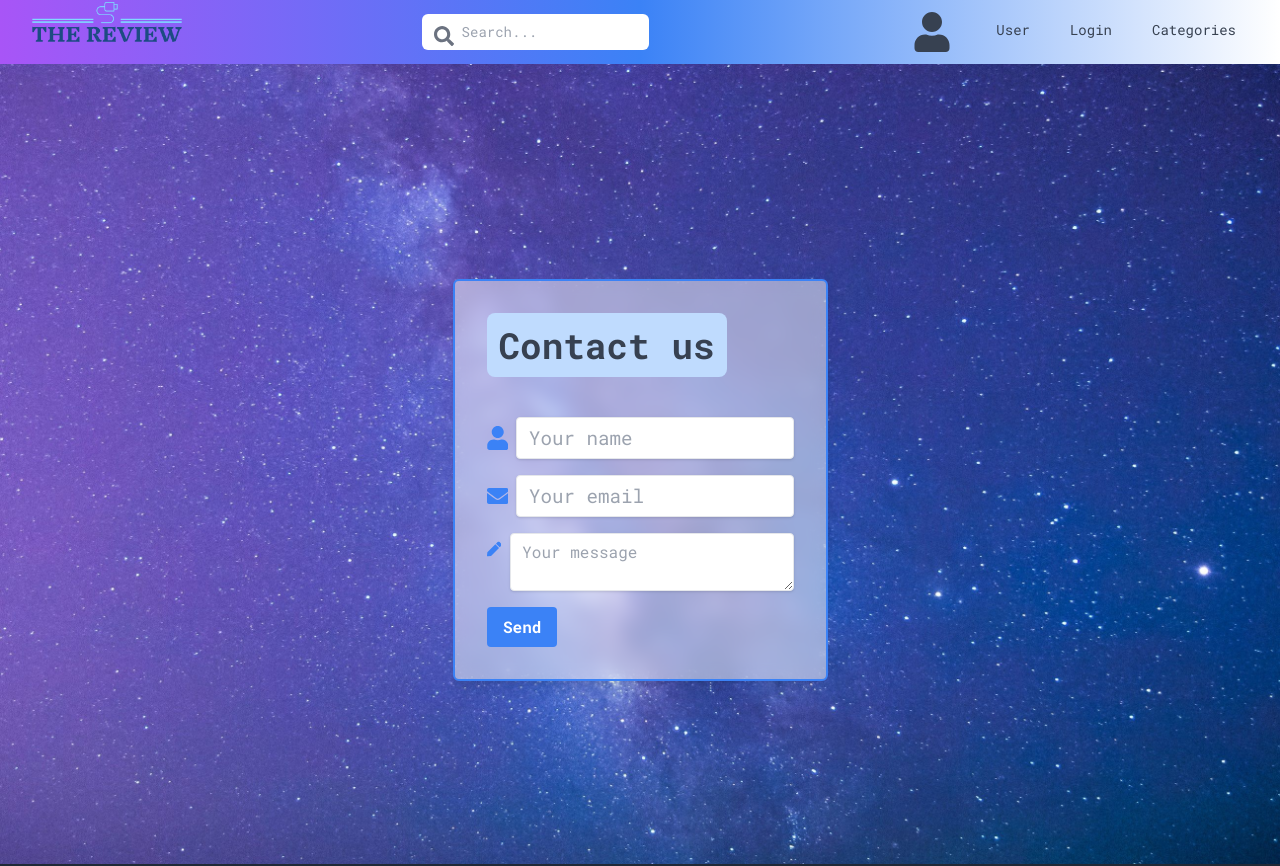
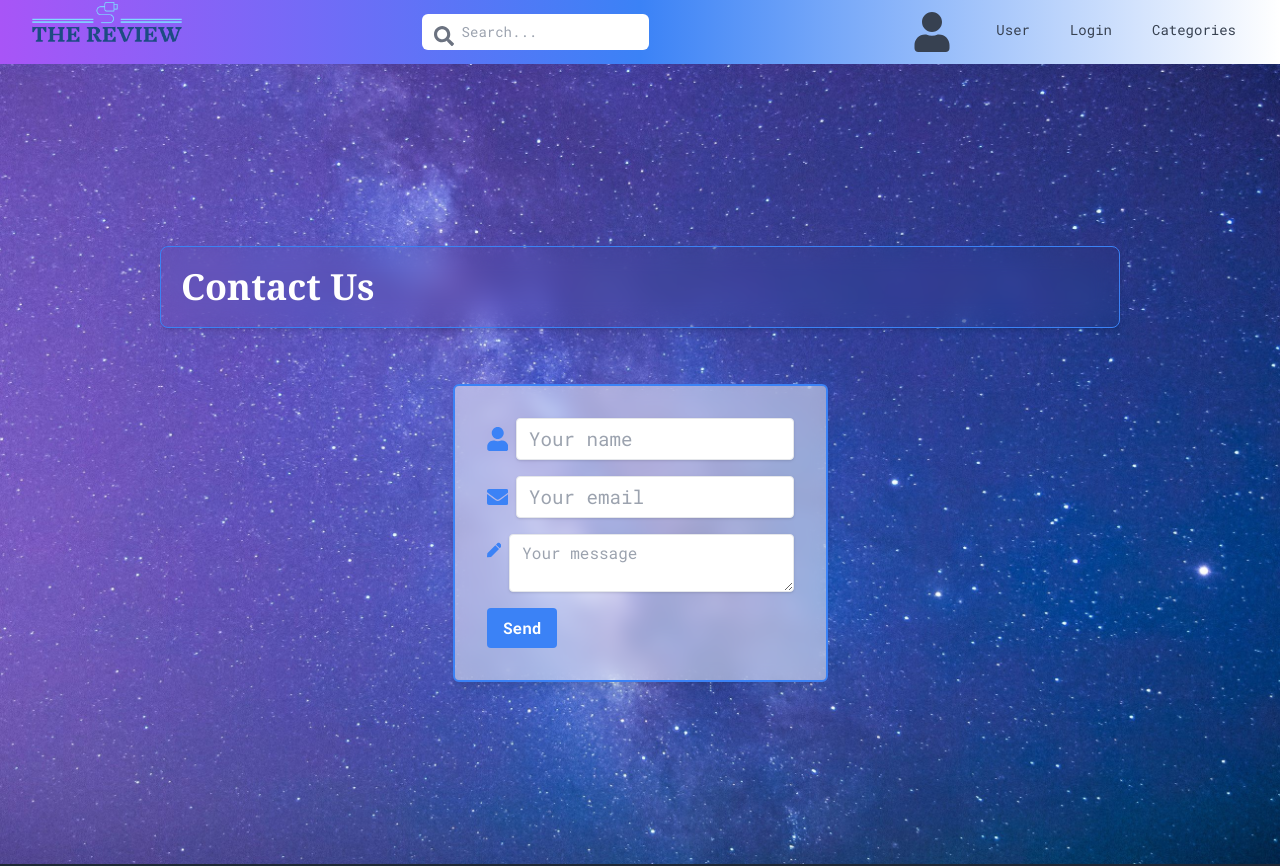
Before and after one commit to Marvindje/The-review-perso, a React (Vite) app in the folder frontend/: page /contact in a window 1280 px wide. Shown: the top 866 px of the page. Built offline with nearby package versions, Linux system fonts and the light colour scheme.

Commit message:
div contact us modifiee dans la page contact

```diff
--- a/frontend/src/components/InputField.jsx
+++ b/frontend/src/components/InputField.jsx
@@ -28,20 +28,21 @@ function Contact() {
 
   return (
     <div className="flex flex-col items-center justify-center min-h-screen py-6 bg-cover bg-center" style={{ backgroundImage: `url(${galaxyBackground})` }}>
+      <motion.h1
+        className="w-3/4 mx-auto text-4xl font-semibold text-white mb-6 p-5 rounded-lg shadow-md bg-transparent border border-blue-500 hover:shadow-lg transition-shadow duration-300 ease-in-out backdrop-blur-md"
+        style={{ fontFamily: 'Georgia, serif' }}
+        initial={{ x: "-100vw" }}
+        animate={{ x: 0 }}
+        transition={{ duration: 1 }}
+      >
+        Contact Us
+      </motion.h1>
       <motion.div
         className="max-w-2xl mx-auto bg-white rounded-lg shadow-lg p-8 mt-8 flex flex-col items-start justify-center border-2 border-blue-500 rounded-md bg-opacity-50 backdrop-blur"
         initial={{ scale: 0 }}
         animate={{ scale: 1 }}
         transition={{ duration: 0.5 }}
       >
-        <motion.h1
-          className="text-4xl font-semibold text-gray-700 mb-10 bg-blue-200 p-3 rounded-lg"
-          initial={{ scale: 0 }}
-          animate={{ scale: 1 }}
-          transition={{ duration: 0.5 }}
-        >
-          Contact us
-        </motion.h1>
         {submitted ? (
           <p className="text-green-500">Your message has been sent!</p>
         ) : (
--- a/frontend/src/pages/Homepage.jsx
+++ b/frontend/src/pages/Homepage.jsx
@@ -32,7 +32,10 @@ function HomePage() {
         boxShadow: "0 0 20px 5px rgba(255, 255, 255, 0.6)",
     }}
 >
-            <h1 className="font-bold text-4xl text-white mb-4">Welcome !</h1>
+    <h1 className="text-4xl text-white font-mono text-center py-2 px-4 rounded hover:text-blue-500 transition-colors duration-200 " style={{ textShadow: '0 0 10px #fff, 0 0 20px #fff, 0 0 30px #fff, 0 0 40px #ff00de' }}>
+      Welcome to our Tech Blog!
+    </h1>
+
             <p className="text-lg text-white mb-6 opacity-100">Here you will find the latest news regarding technology.</p>
             <a
                 href="/blog"
```
Lines whose indentation alone changed are shown as unchanged.
